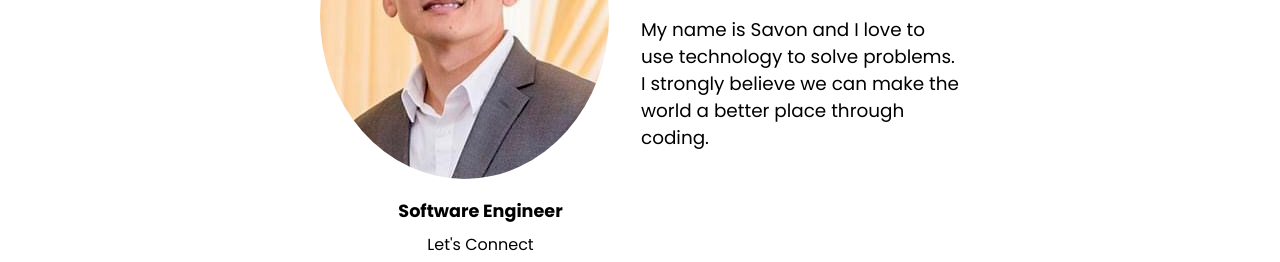
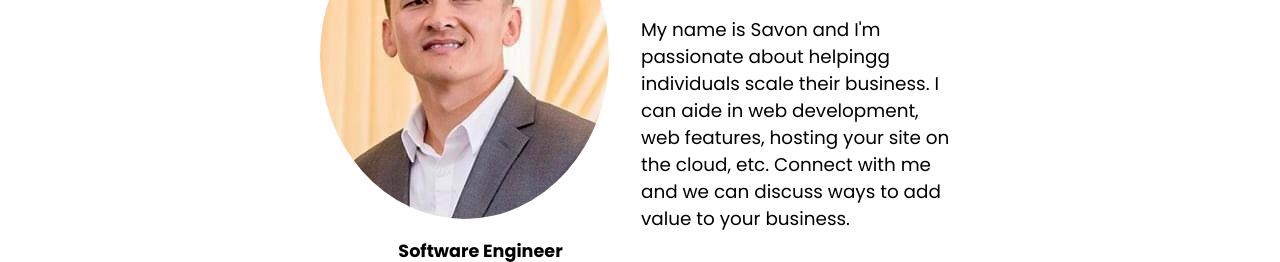
Before and after one commit to xqhuynh/portfolio-final, a website: page assets/index.html in a window 1280 px wide. Shown: the part 378-640 px from the top of the page. Drawn offline with nearby package versions, Linux system fonts and the light colour scheme.

Commit message:
Update intro header section

```diff
--- a/assets/index.html
+++ b/assets/index.html
@@ -73,8 +73,10 @@
       <div class="right-main">
         <h2 class="hello-title">Hello</h2>
         <p class="rt-main-text">
-          My name is Savon and I love to use technology to solve problems.
-          I strongly believe we can make the world a better place through coding.
+          My name is Savon and I'm passionate about helpingg individuals scale
+          their business. I can aide in web development, web features, hosting
+          your site on the cloud, etc. Connect with me and we can discuss ways
+          to add value to your business.
         </p>
       </div>
     </main>
@@ -96,14 +98,15 @@
           technology.
         </p>
         <p class="main-text">
-          When I'm not coding, I like to travel, cook, play sports, and hang out with family and friends.
-          Japan is next on my bucket list of places to see. Hopefully I can cross it off my list soon.
+          When I'm not coding, I like to travel, cook, play sports, and hang out
+          with family and friends. Japan is next on my bucket list of places to
+          see. Hopefully I can cross it off my list soon.
         </p>
-        <button class="download-btn">
+        <!-- <button class="download-btn">
           <a class="download-text" download="" href="./img/Huynh-Resume-Final.pdf">
             Download CV
           </a>
-        </button>
+        </button> -->
       </div>
     </section>
 
```
Also changed, not shown: 2 other files.
